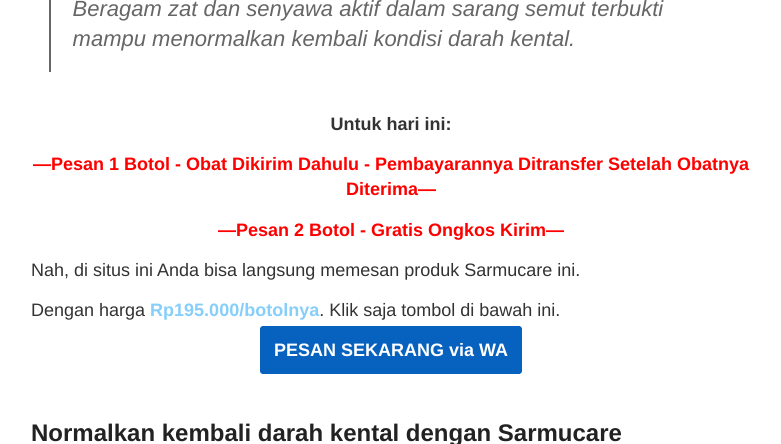
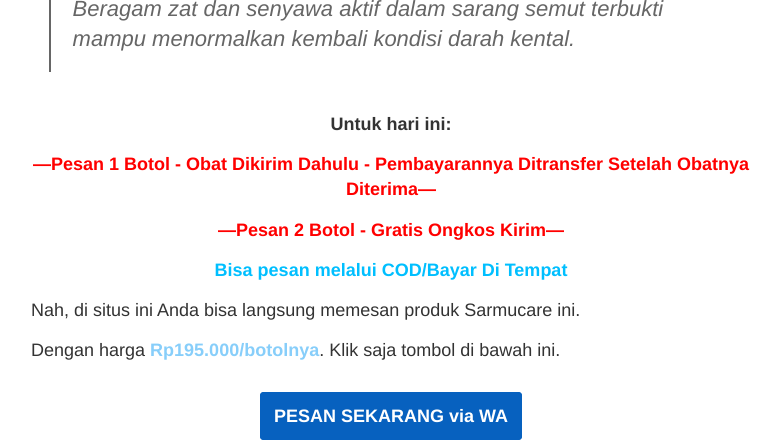
Before and after one commit to zeinherbal/zeinherbal.github.io, a Jekyll site: the page built from _posts/2019-12-03-obat-pengencer-darah.md, in a window 1280 px wide and 900 px high, scrolled down 507 px, cut to the strip 0-444 px from the top of the window. Shown: the whole strip, without its empty margins (249-1030 px from the left). Built offline with Jekyll 4.4.1, drawn with Linux system fonts in a browser that asks for light colours; some of the changed text lies outside the part shown.

Commit message:
Update 2019-12-03-obat-pengencer-darah.md

```diff
--- a/_posts/2019-12-03-obat-pengencer-darah.md
+++ b/_posts/2019-12-03-obat-pengencer-darah.md
@@ -23,12 +23,15 @@
 —Pesan 2 Botol - Gratis Ongkos Kirim—
 {: style="color: red; text-align: center; font-weight: bold;"}
 
+**Bisa pesan melalui COD/Bayar Di Tempat**
+{: style="text-align: center; color: deepskyblue;"}
+
 Nah, di situs ini Anda bisa langsung memesan produk Sarmucare ini.
 
 Dengan harga **<span style="color: lightskyblue;">Rp195.000/botolnya</span>**. Klik saja tombol di bawah ini.
 
-
-<a href="https://api.whatsapp.com/send?phone=6282215649991&amp;text=Saya%20pesan%20obat%20herbal%20Sarang%20Semut%20Sarmucare%20dengan%20format%20pesanan%3A%0A-%20Kode%20produk%3A%20YBG%0A-%20Jumlah%20pesanan%3A%20%0A-%20Nama%20lengkap%3A%0A-%20Alamat%3A%0A-%20No.%20Hp%2FTelepon%3A" style="background-color: #0761bf; border: solid 4px #0761bf; border-radius: 4px; color: white; padding: 10px;">**PESAN SEKARANG via WA**</a>
+<br/>
+<a id="wa-ybg-up" href="https://api.whatsapp.com/send?phone=6282215649991&amp;text=Saya%20pesan%20obat%20herbal%20Sarang%20Semut%20Sarmucare%20dengan%20format%20pesanan%3A%0A-%20Kode%20produk%3A%20YBG%0A-%20Jumlah%20pesanan%3A%20%0A-%20Nama%20lengkap%3A%0A-%20Alamat%3A%0A-%20No.%20Hp%2FTelepon%3A" style="background-color: #0761bf; border: solid 4px #0761bf; border-radius: 4px; color: white; padding: 10px;">**PESAN SEKARANG via WA**</a>
 <br/>
 <br/>
 {: style="text-align: center;"}
@@ -185,8 +188,13 @@
 Atau Anda Bisa Klik Tombol Di Bawah Ini untuk Memudahkan Proses Pemesanan:
 
 <div style="text-align: center;">
-	<strong><a href="https://api.whatsapp.com/send?phone=6282215649991&amp;text=Saya%20pesan%20obat%20herbal%20Sarang%20Semut%20Sarmucare%20dengan%20format%20pesanan%3A%0A-%20Kode%20produk%3A%20YBG%0A-%20Jumlah%20pesanan%3A%20%0A-%20Nama%20lengkap%3A%0A-%20Alamat%3A%0A-%20No.%20Hp%2FTelepon%3A" id="wa-ybg" style="background-color: #61ce70; border-radius: 2px; border: 2px solid rgb(97, 206, 112); color: white; display: inline-block; padding: 10px; text-decoration: none;">PESAN SEKARANG via WA</a></strong>
+	<strong><a id="wa-ybg-down" href="https://api.whatsapp.com/send?phone=6282215649991&amp;text=Saya%20pesan%20obat%20herbal%20Sarang%20Semut%20Sarmucare%20dengan%20format%20pesanan%3A%0A-%20Kode%20produk%3A%20YBG%0A-%20Jumlah%20pesanan%3A%20%0A-%20Nama%20lengkap%3A%0A-%20Alamat%3A%0A-%20No.%20Hp%2FTelepon%3A" id="wa-ybg" style="background-color: #61ce70; border-radius: 2px; border: 2px solid rgb(97, 206, 112); color: white; display: inline-block; padding: 10px; text-decoration: none;">PESAN SEKARANG via WA</a></strong>
 	<br>
 	<br>
-	<strong><a href="sms:+6282215649991?body=Saya%20pesan%20obat%20herbal%20Sarang%20Semut%20Sarmucare%20dengan%20format%20pesanan%3A%0A-%20Kode%20produk%3A%20YBG%0A-%20Jumlah%20pesanan%3A%20%0A-%20Nama%20lengkap%3A%0A-%20Alamat%3A%0A-%20No.%20Hp%2FTelepon%3A" id="sms-ybg" style="background-color: orange; border-radius: 2px; border: 2px solid orange; color: white; display: inline-block; padding: 10px;">PESAN SEKARANG via SMS</a></strong>
+	<strong><a id="sms-yba" href="sms:+6282215649991?body=Saya%20pesan%20obat%20herbal%20Sarang%20Semut%20Sarmucare%20dengan%20format%20pesanan%3A%0A-%20Kode%20produk%3A%20YBG%0A-%20Jumlah%20pesanan%3A%20%0A-%20Nama%20lengkap%3A%0A-%20Alamat%3A%0A-%20No.%20Hp%2FTelepon%3A" id="sms-ybg" style="background-color: orange; border-radius: 2px; border: 2px solid orange; color: white; display: inline-block; padding: 10px;">PESAN SEKARANG via SMS</a></strong>
 </div>
+<div style="display: block;position: fixed;width: 100%;bottom: 0px;left: 0px;right: 0px;z-index: 2;padding: 10px 0px;overflow: hidden;border-radius: 0px;margin: 0px !important; background-color: #e8ffe8">
+    <div style="width: 100%; height: 40px; display: flex; flex-direction: row; flex-wrap: wrap; padding: 0px 4px;">
+        <a id="wa-ybg-fly" style="color: white; display: flex; flex-direction: column; flex: 1 1 50%; padding: 0px 10px; align-items: center; justify-content: center; background-color: #61ce70;" href="https://api.whatsapp.com/send?phone=6282215649991&text=Saya%20pesan%20obat%20herbal%20Sarang%20Semut%20Sarmucare%20dengan%20format%20pesanan%3A%0A-%20Kode%20produk%3A%20GYT%0A-%20Jumlah%20pesanan%3A%20%0A-%20Nama%20lengkap%3A%0A-%20Alamat%3A%0A-%20No.%20Hp%2FTelepon%3A">PESAN SAMULINPRO via WA</a>
+    </div>
+</div>
```
